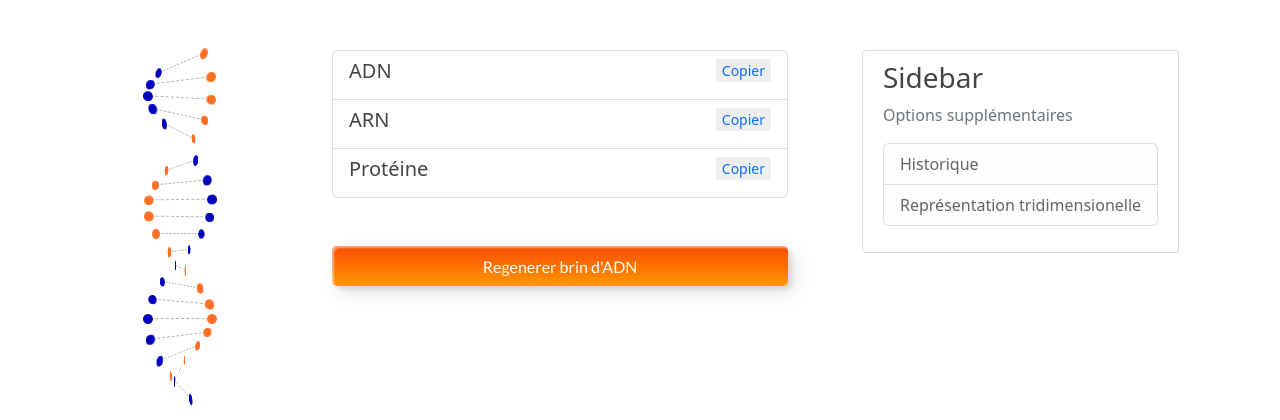
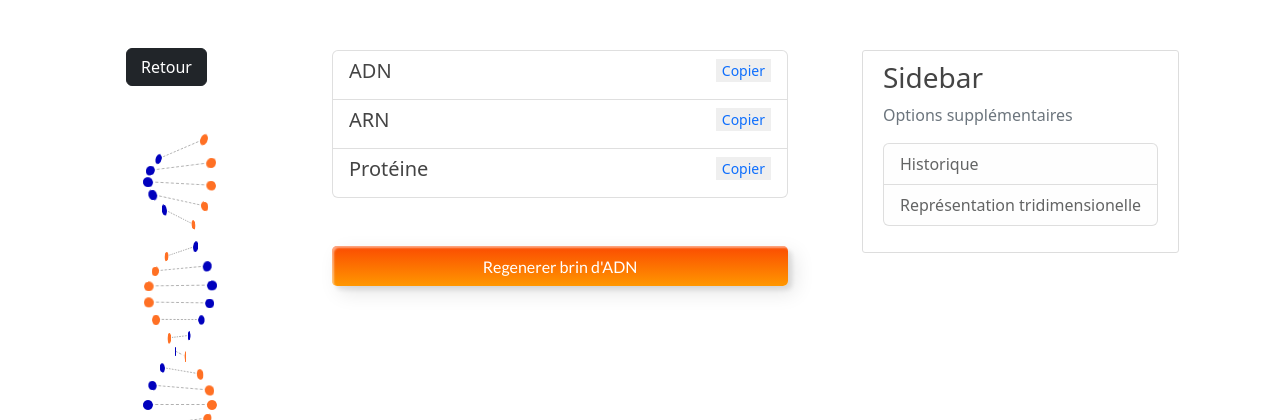
Before and after one commit to Thorvicnet/ADN, a Flask app: template templates/results.html in a window 1280 px wide. Shown: the part 86-506 px from the top of the page. Run offline with Flask 2, Linux system fonts and the light colour scheme; the template is opened without the code that fills it, so the values that code supplies are empty; some libraries are stand-ins or nearby versions.

Commit message:
home and return buttons on logs.html and results.html

```diff
--- a/main.py
+++ b/main.py
@@ -11,7 +11,7 @@ app.config.update(  # used for flash() (no idea y)
   SECRET_KEY=token_hex(20) # aléatoire pour ne pas avoir le secret dans le github
 )
 
-
+@app.route('/home', methods=['GET'])
 @app.route('/', methods=['GET'])
 def home():
   if request.MOBILE == True:  # Si l'utilisateur est sur téléphone
--- a/notes/todo.txt
+++ b/notes/todo.txt
@@ -8,8 +8,8 @@
 ✅ - Fix : convertir l'entrée adn/arn en uppercase
 ✅ - (⚠️urgent) Bug : Format results.html (divs + animation adn)
 ✅ - Update : Format logs.html
-✅ - Update : Possibilité de copier les données dans results.html/logs.html
-- Update : possibilité de rentrer un autre brin d'ADN une fois sur la page généré au lieu de regénérer aléatoirement
+✅ - Update : Possibilité de copier les données dans results.html + logs.html
+- Update : possibilité de rentrer un autre brin d'ADN une fois sur la page généré au lieu de regénérer aléatoirement ou ajouter bouton retour
 - Update : possibilité d'avoir plusieur protéine dans un même ARN
 - Bug : réaction des boutons différente en 1350x934px
 ❌ - Update : rajouter des tests python. Trop complexe besoin de transformer le programme en package
--- a/static/css/main.css
+++ b/static/css/main.css
@@ -20,7 +20,6 @@
   background-color: none;
   transition: 0.3s;
 }
-
 .copy-btn:hover{
   color: white;
   border: #0d6efd;
@@ -61,7 +60,6 @@
   width: 400px;
   background-color: white;
 }
-
 .button-cust-dna:hover {
   background-color: #ff7024;
   border-color: #ff7024;
--- a/static/js/main.js
+++ b/static/js/main.js
@@ -51,12 +51,12 @@ window.addEventListener("DOMContentLoaded", function(){ // on attend que le DOM
 
 // ne fonctionne pas encore car value est défini après que la fonction soit appelé
 function copy_gendata(){
-  var val = null
+  var val = null  // en attendant
    // On copie
   navigator.clipboard.writeText(val);
 
   // Alerter l'utilisateur
-  alert("Donnée de génération copié : " + val);
+  alert("Donnée de génération copié : " + data[0]);
 }
  function test() {
    alert('test')
--- a/templates/logs.html
+++ b/templates/logs.html
@@ -2,10 +2,12 @@
 
 {% block head%}
 <title>ADN Generator</title>
-
 {% endblock%}
 
 {% block dna_anim %}
+<div class="col-md-3 mt-5" style="margin-left: 15px; width: 60%;padding-left: 30px;position: relative;z-index: 100;text-align: right;">
+  <a class="btn btn-dark" style="width: 50%;" href="/home">Retour</a>
+</div>
 <div class="dna">
   <div class="ele"></div>
   <div class="ele"></div>
--- a/templates/results.html
+++ b/templates/results.html
@@ -1,9 +1,13 @@
 {% extends 'base.html' %}
+
 {% block head %}
-    <title>ADN Generator</title>
+  <title>ADN Generator</title>
 {% endblock %}
 
 {% block dna_anim %}
+<div class="col-md-3 mt-5" style="margin-left: 15px; width: 60%;padding-left: 30px;position: relative;z-index: 100;text-align: right;">
+  <a class="btn btn-dark" style="width: 50%;" href="/home">Retour</a>
+</div>
 <div class="dna">
   <div class="ele"></div>
   <div class="ele"></div>
@@ -26,9 +30,11 @@
   <div class="ele"></div>
   <div class="ele"></div>
 </div>
+
 {% endblock %}
 
 {% block body %}
+
 <div class="col-md-6" style="margin-top: 50px; margin-right: 50px;">
   <div class="list-group">
     <a href="#" class="list-group-item list-group-item-action flex-column align-items-start">
@@ -57,5 +63,5 @@
   <br>
   <a class="rand-dna custom-btn btn-7" type="button" href="/results?input=None&type=DNA" style="display:block; width: 100%;cursor: pointer; text-align: center;"><span>Regenerer brin d'ADN</span></a>
 </div>
+
 {% endblock %}
- <a class="btn btn-outline-dark btn-sm">Retour</a>
```
